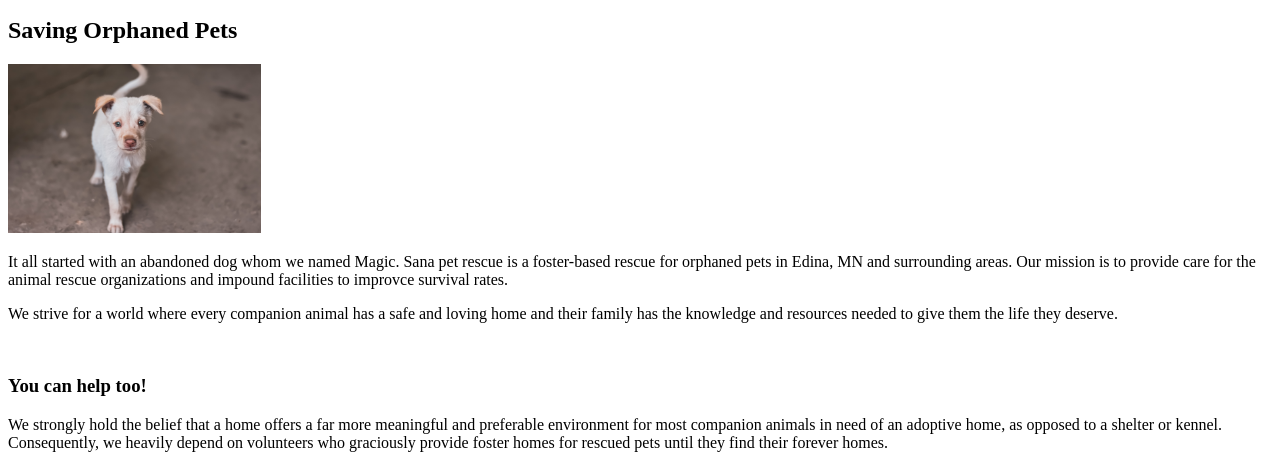
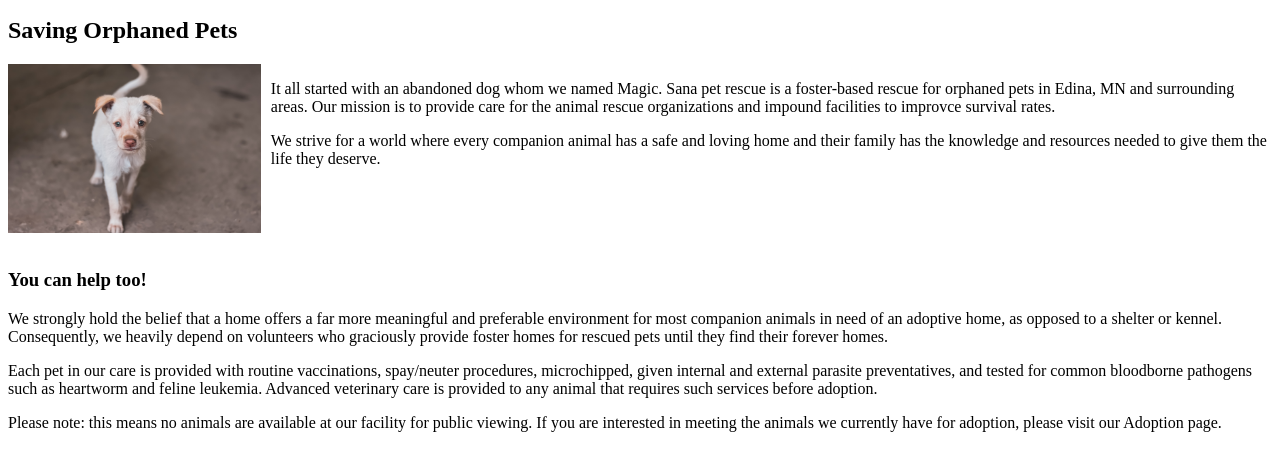
Before and after one commit to annmariajose/m1-assignment, a plain HTML site: page index.html in a window 1280 px wide. Shown: the part 293-756 px from the top of the page. Drawn offline with Linux system fonts and the light colour scheme.

Commit message:
Add comments

```diff
--- a/index.html
+++ b/index.html
@@ -8,6 +8,7 @@
         <div>
             <header>
                 <div class="main-header">
+                    <!-- Adoption service logo with name and description -->
                     <div class="logo">
                         <img src="images/pet_logo.jpeg" alt="Sana Pet Rescue" width="125">
                         <h2>Sana Pet Rescue</h2>
@@ -25,8 +26,10 @@
             </header>
             <main>
                 <h2>Saving Orphaned Pets</h2>
-                <div class="main-image-section">
+                <!-- Mission and vision with image and description -->
+                <div class="main-image-section" style="display:flex; flex-direction: row;">
                     <img width="20%" src="images/magic.jpg" alt="Magic">
+                    <div class="main-image-section-description"style="flex-direction: column; padding-left: 10px;">
                         <p>
                             It all started with an abandoned dog whom we named Magic. Sana pet rescue is a foster-based rescue for
                             orphaned pets in Edina, MN and surrounding areas. Our mission is to provide care for the
@@ -37,7 +40,9 @@
                             family has the knowledge and resources needed to give them the life they deserve.
                         </p>
                     </div>
+                </div>
                 <br>
+                <!-- Description on how others can help with a heading and some paragraphs -->
                 <h3>You can help too!</h3>
                 <p>
                     We strongly hold the belief that a home offers a far more meaningful and preferable
```
Also changed, not shown: adopt.html (+7 -1 lines), foster.html (+4 -0 lines). Lines whose indentation alone changed are shown as unchanged.
